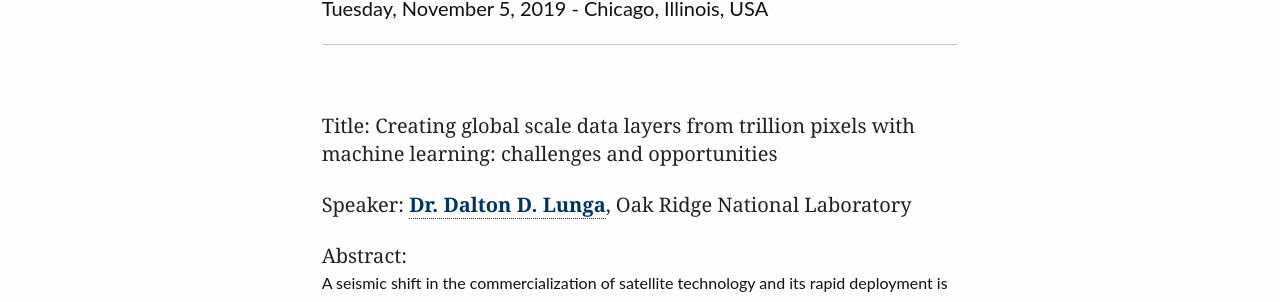
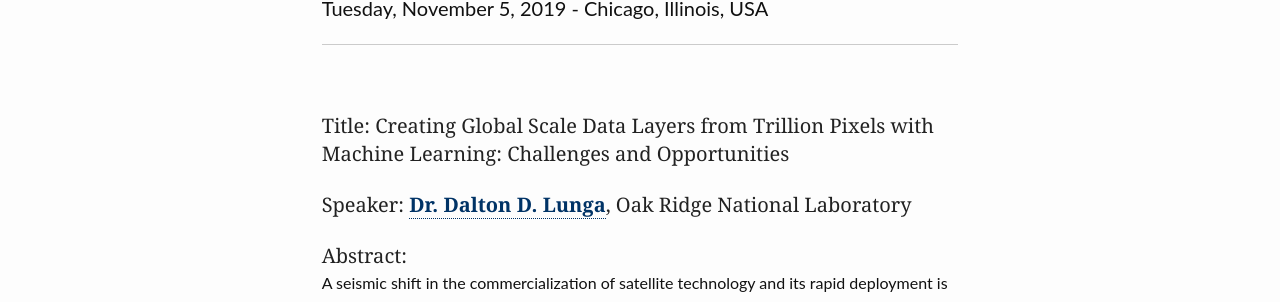
Before and after one commit to bigspatial2019/bigspatial-2018.github.io, a Jekyll site: the page built from program/keynotes/index.md, in a window 1280 px wide. Shown: the part 481-783 px from the top of the page. Built offline with Jekyll 4.4.1, drawn with Linux system fonts in a browser that asks for light colours; comment, search, counter and statistics services are not loaded.

Commit message:
Update keynote

```diff
--- a/program/keynotes/index.md
+++ b/program/keynotes/index.md
@@ -27,7 +27,7 @@ float: left;
 ---------------------------------------
 <br />
 
-#### Title:  Creating global scale data layers from trillion pixels with machine learning: challenges and opportunities
+#### Title:  Creating Global Scale Data Layers from Trillion Pixels with Machine Learning: Challenges and Opportunities
 
 #### Speaker: [Dr. Dalton D. Lunga](https://www.ornl.gov/staff-profile/dalton-d-lunga){:target="_blank"}, Oak Ridge National Laboratory
 
```
